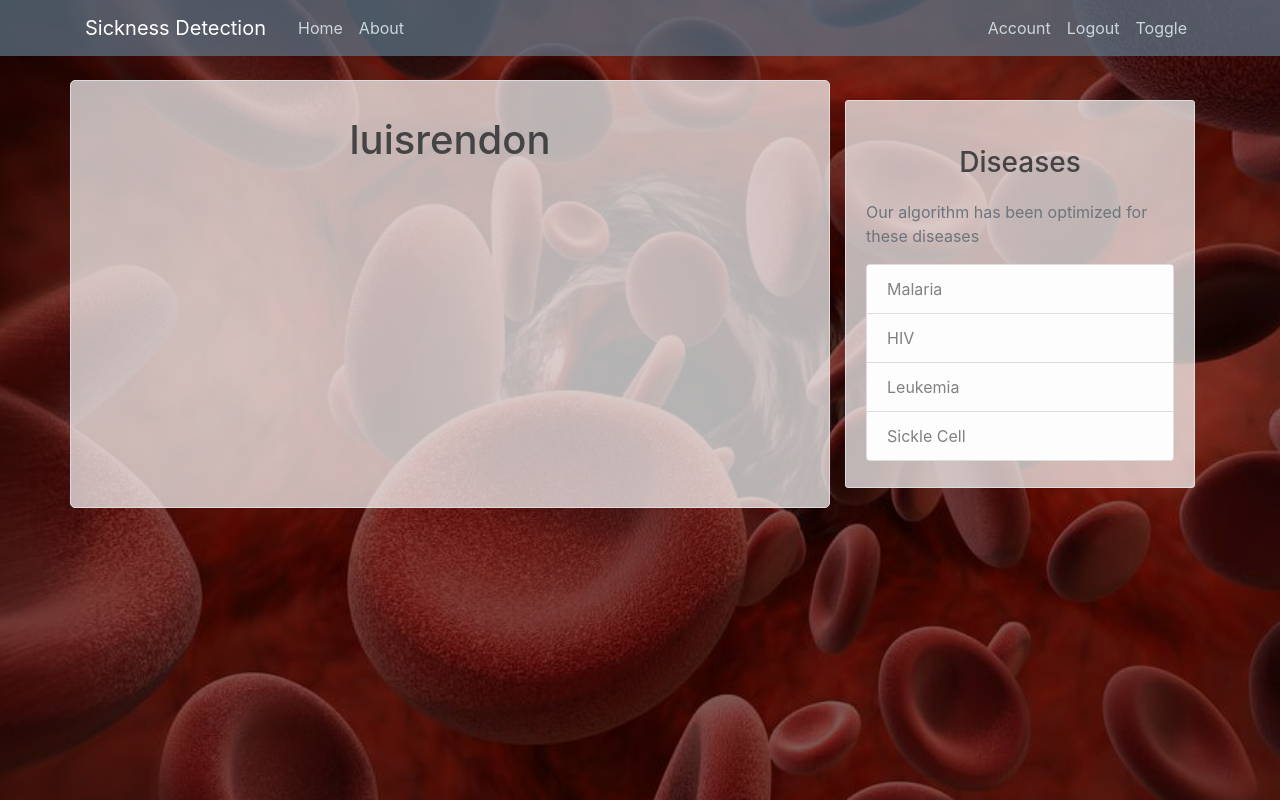
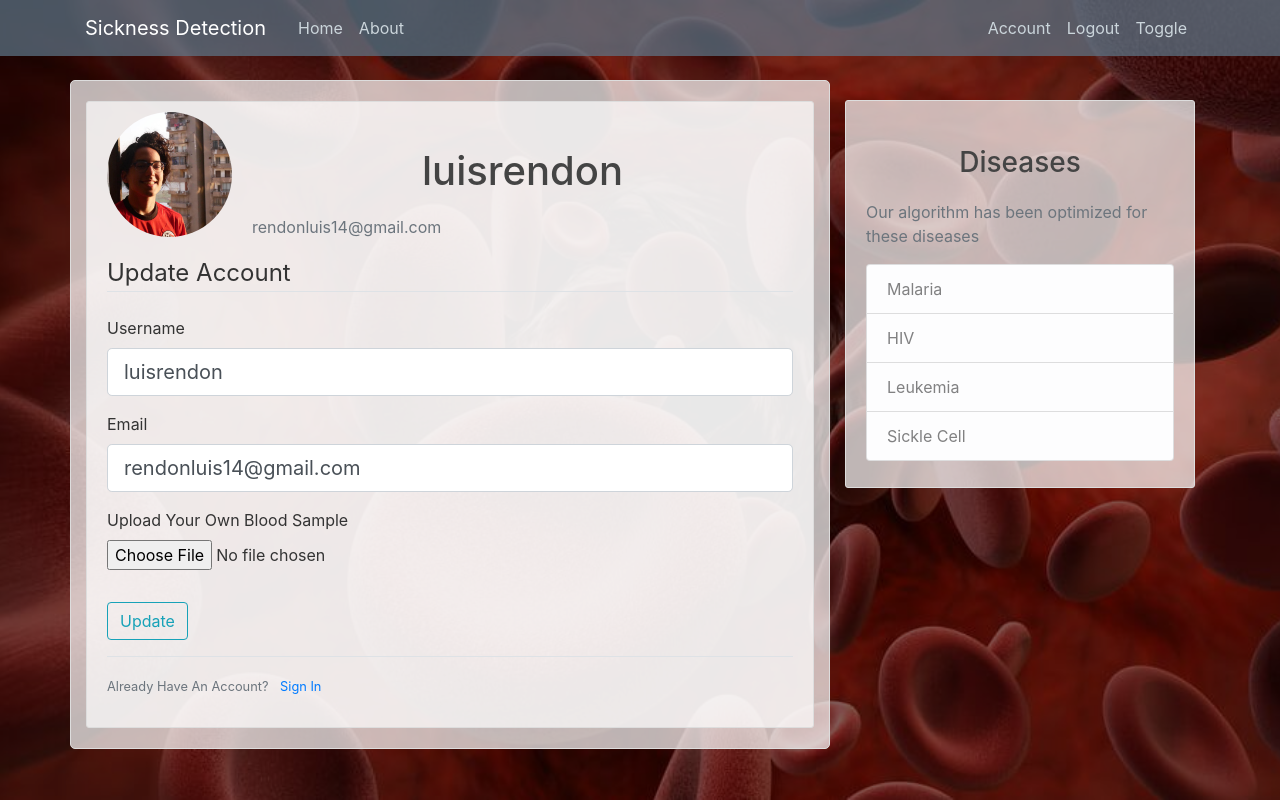
Before and after one commit to vsrinivasan294/SicknessDetection, a Flask app: page /account in a window 1280 px wide. Run offline with Flask 2, Linux system fonts and the light colour scheme; a user stored in the database is signed in; some libraries are stand-ins or nearby versions.

Commit message:
can now upload images to account

```diff
--- a/flaskProject/InfoBlog/forms.py
+++ b/flaskProject/InfoBlog/forms.py
@@ -1,4 +1,6 @@
 from flask_wtf import FlaskForm
+from flask_wtf.file import FileField, FileAllowed
+from flask_login import current_user
 from wtforms import StringField, PasswordField, SubmitField, BooleanField
 from wtforms.validators import DataRequired, Length, Email, EqualTo, ValidationError
 from InfoBlog.models import User
@@ -29,3 +31,22 @@ class LoginForm(FlaskForm):
     password = PasswordField('Password', validators=[DataRequired()])
     remember = BooleanField('Remember Me')
     submit = SubmitField('Login')
+
+class UpdateAccountForm(FlaskForm):
+    username = StringField('Username', validators=[DataRequired(),
+                            Length(min=2, max=20)])
+    email = StringField('Email', validators=[DataRequired(), Email()])
+    picture = FileField('Upload Your Own Blood Sample', validators=[FileAllowed(['jpg', 'png'])])
+    submit = SubmitField('Update')
+
+    def validate_username(self, username):
+        if username.data != current_user.username:
+            user = User.query.filter_by(username=username.data).first()
+            if user:
+                raise ValidationError('That username already exists. Please choose another one.')
+
+    def validate_email(self, email):
+        if email.data != current_user.email:
+            user = User.query.filter_by(email=email.data).first()
+            if user:
+                raise ValidationError('An account associated with that email has already been created. Please choose another one.')
--- a/flaskProject/InfoBlog/routes.py
+++ b/flaskProject/InfoBlog/routes.py
@@ -1,6 +1,8 @@
+import os
+import secrets
 from flask import render_template, url_for, flash, redirect, request
 from InfoBlog import app, db, bcrypt
-from InfoBlog.forms import RegistrationForm, LoginForm
+from InfoBlog.forms import RegistrationForm, LoginForm, UpdateAccountForm
 from InfoBlog.models import User, Post
 from flask_login import login_user, current_user, logout_user, login_required
 
@@ -65,10 +67,34 @@ def logout():
     logout_user()
     return redirect(url_for('home'))
 
-@app.route("/account")
+def save_picture(form_picture):
+    random_hex = secrets.token_hex(8)
+    _, f_ext = os.path.splitext(form_picture.filename)
+    picture_fn = random_hex + f_ext
+    picture_path = os.path.join(app.root_path, 'static/images/demo', picture_fn)
+    form_picture.save(picture_path)
+
+    return picture_fn
+
+@app.route("/account", methods=['GET', 'POST'])
 @login_required
 def account():
-    return render_template('account.html', title='Account')
+    form = UpdateAccountForm()
+    if form.validate_on_submit():
+        if form.picture.data:
+            picture_file = save_picture(form.picture.data)
+            current_user.image_file = picture_file
+        current_user.username = form.username.data
+        current_user.email = form.email.data
+        db.session.commit()
+        flash('Your account has been updated!', 'success')
+        return redirect(url_for('account'))
+    elif request.method == 'GET':
+        form.username.data = current_user.username
+        form.email.data = current_user.email
+    image_file = url_for('static', filename='images/demo/' + current_user.image_file)
+    return render_template('account.html', title='Account',
+                            image_file=image_file, form=form)
 
 @app.route("/HIV-Information")
 def HIV():
--- a/flaskProject/InfoBlog/templates/account.html
+++ b/flaskProject/InfoBlog/templates/account.html
@@ -1,4 +1,62 @@
 {%  extends "layout.html" %}
 {%  block content %}
-  <h1>{{  current_user.username }}</h1>
+  <div class="content-section">
+    <div class="media">
+      <img class="rounded-circle account-img" src="{{  image_file }}">
+      <div class="media-body">
+        <h3 class="account-heading">{{ current_user.username }}</h3>
+        <p class="text-secondary">{{current_user.email}}</p>
+      </div>
+    </div>
+        <form method="POST" action="" enctype="multipart/form-data">
+          {{ form.hidden_tag() }}
+          <fieldset class="form-group">
+            <legend class="border-bottom mb-4">Update Account</legend>
+            <div class="form-group">
+              {{ form.username.label(class="form-control-label") }}
+
+              {%  if form.username.errors %}
+                {{ form.username(class="form-control form-control-lg is-invalid") }}
+                <div class="invalid-feedback">
+                  {%  for error in form.username.errors %}
+                    <span>{{  error }}</span>
+                  {%  endfor %}
+                </div>
+              {%  else %}
+                {{ form.username(class="form-control form-control-lg") }}
+              {% endif %}
+            </div>
+            <div class="form-group">
+              {{ form.email.label(class="form-control-label") }}
+              {%  if form.email.errors %}
+                {{ form.email(class="form-control form-control-lg is-invalid") }}
+                <div class="invalid-feedback">
+                  {%  for error in form.email.errors %}
+                    <span>{{  error }}</span>
+                  {%  endfor %}
+                </div>
+              {%  else %}
+                {{ form.email(class="form-control form-control-lg") }}
+              {% endif %}
+            </div>
+            <div class="form-group">
+              {{  form.picture.label() }}
+              {{ form.picture(class="form-control-file") }}
+              {% if form.picture.errors %}
+                {%  for error in form.picture.errors %}
+                  <span class="text-danger">{{  error }}</span></br>
+                {%  endfor %}
+              {% endif %}
+            </div>
+          </fieldset>
+          <div class="form-group">
+            {{ form.submit(class="btn btn-outline-info") }}
+          </div>
+        </form>
+    <div class="border-top pt-3">
+      <small class="text-muted">
+        Already Have An Account? <a class="ml-2" href="{{ url_for('login') }}">Sign In</a>
+      </small>
+    </div>
+  </div>
 {%  endblock content %}
```
Also changed, not shown: flaskProject/InfoBlog/site.db, flaskProject/InfoBlog/static/images/demo/7ae8ef871ff93348.PNG (added), flaskProject/InfoBlog/static/images/demo/c104bcbb90af1bcd.jpg (added), flaskProject/InfoBlog/static/images/demo/default.jpg (added).
